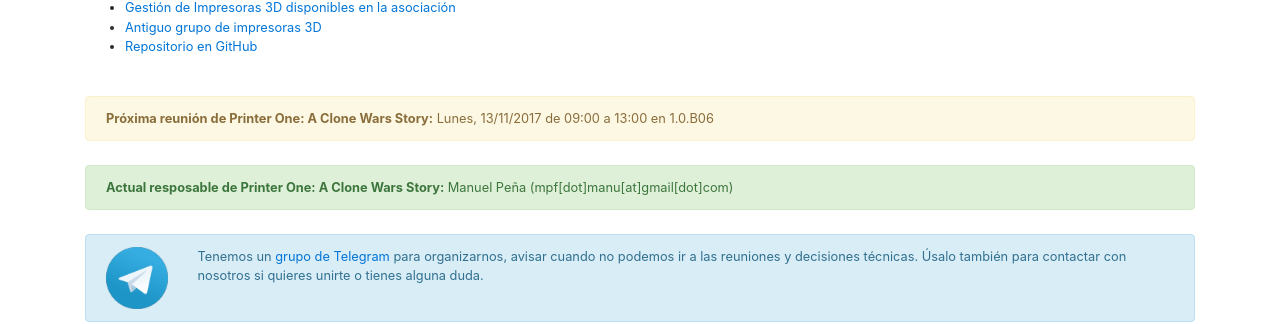
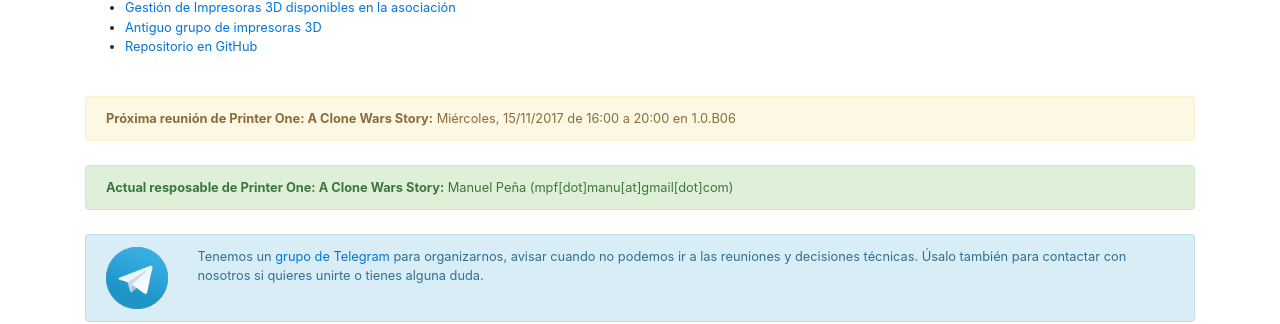
Before and after one commit to asrob-uc3m/asrob-uc3m.github.io, a Jekyll site: the page built from _workgroups/2017-05-28-printer-one.markdown, in a window 1280 px wide and 900 px high, scrolled down 909 px. Shown: the part 423-747 px from the top of the window. Built offline with Jekyll 4.4.1, drawn with Linux system fonts in a browser that asks for light colours.

Commit message:
Updated Printer One next meeting

```diff
--- a/_workgroups/2017-05-28-printer-one.markdown
+++ b/_workgroups/2017-05-28-printer-one.markdown
@@ -9,7 +9,7 @@ picture: /img/printer_one.png
 picture_full: /img/printer_one-full.jpg
 manager: Manuel Peña
 manager_email: mpf[dot]manu[at]gmail[dot]com
-next_meeting: Lunes, 13/11/2017 de 09:00 a 13:00 en 1.0.B06
+next_meeting: Miércoles, 15/11/2017 de 16:00 a 20:00 en 1.0.B06
 layout: workgroup
 ---
 
```
